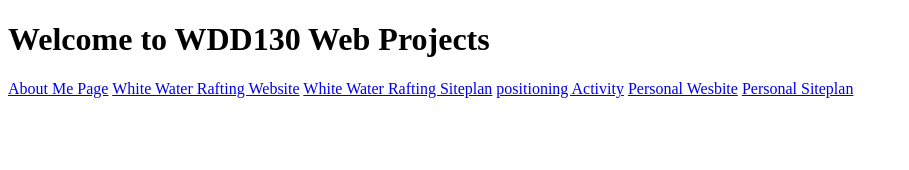
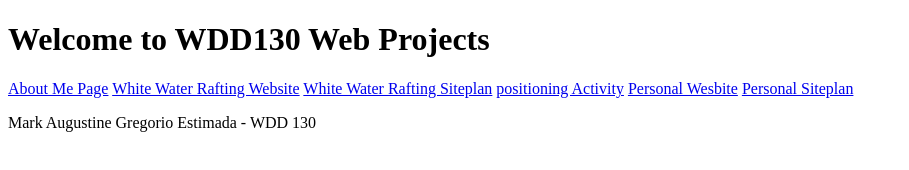
Before and after one commit to GravesStone/wdd130-03, a plain HTML site: page wrr/index.html in a window 1280 px wide. Shown: the whole page, without its empty margins (0-909 px from the left). Drawn offline with Linux system fonts and the light colour scheme.

Commit message:
add wrr index

```diff
--- a/wrr/index.html
+++ b/wrr/index.html
@@ -15,6 +15,7 @@
         <a href="positioning.html">positioning Activity</a>
         <a href="#">Personal Wesbite</a>
         <a href="#">Personal Siteplan</a>
+        <p>Mark Augustine Gregorio Estimada - WDD 130</p>
     </nav>
 </body>
 </html>
```
